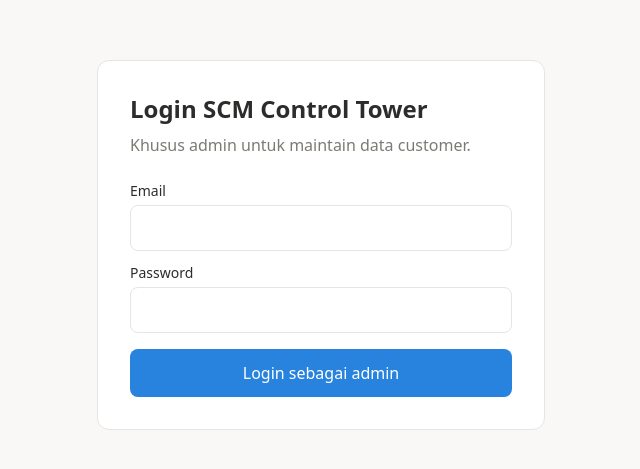
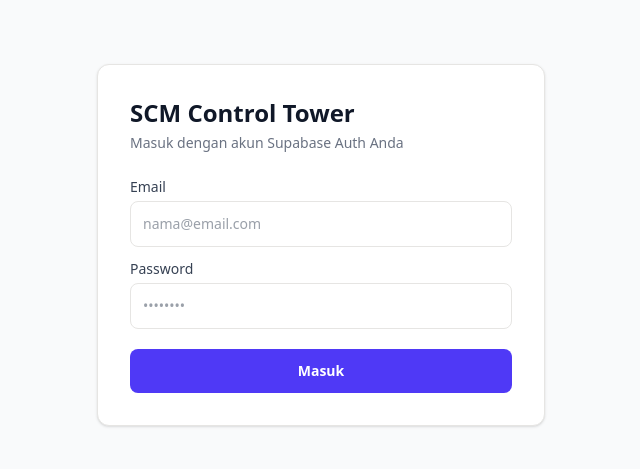
Before and after one commit to srumedan-del/scm-tower, a Next.js app: page /login in a window 1280 px wide. Shown: the part 155-624 px from the top of the page, without its empty margins (319-959 px from the left). Built offline with nearby package versions, Linux system fonts and the light colour scheme.

Commit message:
feat(auth): middleware proteksi semua route (app), login redirect, sidebar active state + logout button

```diff
--- a/app/login/page.tsx
+++ b/app/login/page.tsx
@@ -1,28 +1,103 @@
 'use client'
 
-import { FormEvent, useState } from 'react'
-import { useRouter } from 'next/navigation'
-import { supabase } from '@/lib/supabase'
+import { FormEvent, useState, Suspense } from 'react'
+import { useRouter, useSearchParams } from 'next/navigation'
+import { createBrowserClient } from '@supabase/ssr'
 
-export default function Login(){
+function LoginForm() {
   const router = useRouter()
+  const searchParams = useSearchParams()
+  const redirectTo = searchParams.get('redirectTo') ?? '/dashboard'
+
   const [email, setEmail] = useState('')
   const [password, setPassword] = useState('')
   const [error, setError] = useState('')
   const [loading, setLoading] = useState(false)
 
+  const supabase = createBrowserClient(
+    process.env.NEXT_PUBLIC_SUPABASE_URL!,
+    process.env.NEXT_PUBLIC_SUPABASE_PUBLISHABLE_KEY!
+  )
+
   async function signIn(event: FormEvent) {
     event.preventDefault()
     setLoading(true)
     setError('')
-		const { error: signInError } = await supabase.auth.signInWithPassword({ email, password })
+
+    const { error: signInError } = await supabase.auth.signInWithPassword({
+      email,
+      password,
+    })
+
     if (signInError) {
       setError(signInError.message)
       setLoading(false)
       return
     }
-		router.push('/dashboard')
+
+    router.push(redirectTo)
+    router.refresh()
   }
 
-	return <div className="flex min-h-screen items-center justify-center p-6"><form onSubmit={signIn} className="w-full max-w-md rounded-xl border border-border bg-white p-8"><h1 className="text-2xl font-bold">Login SCM Control Tower</h1><p className="mb-6 mt-2 text-muted">Khusus admin untuk maintain data customer.</p><label className="mb-3 block text-sm font-medium">Email<input required type="email" value={email} onChange={(event) => setEmail(event.target.value)} className="mt-1 w-full rounded-lg border border-border p-3" /></label><label className="mb-4 block text-sm font-medium">Password<input required type="password" value={password} onChange={(event) => setPassword(event.target.value)} className="mt-1 w-full rounded-lg border border-border p-3" /></label>{error && <p className="mb-4 text-sm text-red">{error}</p>}<button disabled={loading} className="w-full rounded-lg bg-blue p-3 font-medium text-white">{loading ? 'Memeriksa...' : 'Login sebagai admin'}</button></form></div>
+  return (
+    <div className="flex min-h-screen items-center justify-center bg-gray-50 p-6">
+      <form
+        onSubmit={signIn}
+        className="w-full max-w-md rounded-xl border border-border bg-white p-8 shadow-sm"
+      >
+        <div className="mb-6">
+          <h1 className="text-2xl font-bold text-gray-900">SCM Control Tower</h1>
+          <p className="mt-1 text-sm text-gray-500">
+            Masuk dengan akun Supabase Auth Anda
+          </p>
+        </div>
+
+        <label className="mb-3 block text-sm font-medium text-gray-700">
+          Email
+          <input
+            required
+            type="email"
+            value={email}
+            onChange={(e) => setEmail(e.target.value)}
+            className="mt-1 w-full rounded-lg border border-border p-3 text-sm focus:outline-none focus:ring-2 focus:ring-indigo-500"
+            placeholder="nama@email.com"
+          />
+        </label>
+
+        <label className="mb-5 block text-sm font-medium text-gray-700">
+          Password
+          <input
+            required
+            type="password"
+            value={password}
+            onChange={(e) => setPassword(e.target.value)}
+            className="mt-1 w-full rounded-lg border border-border p-3 text-sm focus:outline-none focus:ring-2 focus:ring-indigo-500"
+            placeholder="••••••••"
+          />
+        </label>
+
+        {error && (
+          <p className="mb-4 rounded-lg bg-red-50 px-3 py-2 text-sm text-red-700">
+            {error}
+          </p>
+        )}
+
+        <button
+          disabled={loading}
+          type="submit"
+          className="w-full rounded-lg bg-indigo-600 p-3 text-sm font-semibold text-white hover:bg-indigo-500 disabled:opacity-60"
+        >
+          {loading ? 'Memeriksa...' : 'Masuk'}
+        </button>
+      </form>
+    </div>
+  )
 }
+
+export default function LoginPage() {
+  return (
+    <Suspense>
+      <LoginForm />
+    </Suspense>
+  )
+}
--- a/components/sidebar.tsx
+++ b/components/sidebar.tsx
@@ -1,4 +1,75 @@
+'use client'
+
 import Link from 'next/link'
-import { LayoutDashboard, Truck, Package, ClipboardCheck, AlertTriangle, Settings, Users, Warehouse, Activity, Database } from 'lucide-react'
-const items=[['Dashboard','/dashboard',LayoutDashboard],['Workflow','/workflow',Activity],['Shipment','/shipment',Truck],['Vendor','/vendor',Users],['Receiving','/receiving',Package],['Outbound','/outbound',Truck],['Inventory','/inventory',Warehouse],['Checklist','/warehouse-checklist',ClipboardCheck],['Issue Log','/issues',AlertTriangle],['Master','/master-data',Database],['Settings','/settings',Settings]] as const
-export function Sidebar(){return <aside className="w-64 bg-white border-r border-border min-h-screen p-4 hidden md:block"><div className="font-bold text-xl mb-6">SCM Control Tower</div><nav className="space-y-1">{items.map(([label,href,Icon])=><Link key={label} href={href} className="flex items-center gap-3 px-3 py-2 rounded-lg text-sm hover:bg-surface"><Icon size={18}/>{label}</Link>)}</nav></aside>}
+import { usePathname, useRouter } from 'next/navigation'
+import { createBrowserClient } from '@supabase/ssr'
+import {
+  LayoutDashboard, Truck, Package, ClipboardCheck,
+  AlertTriangle, Settings, Users, Warehouse, Activity,
+  Database, LogOut,
+} from 'lucide-react'
+
+const items = [
+  ['Dashboard',         '/dashboard',           LayoutDashboard],
+  ['Workflow',          '/workflow',             Activity],
+  ['Shipment',          '/shipment',             Truck],
+  ['Vendor',            '/vendor',               Users],
+  ['Receiving',         '/receiving',            Package],
+  ['Outbound',          '/outbound',             Truck],
+  ['Inventory',         '/inventory',            Warehouse],
+  ['Checklist',         '/warehouse-checklist',  ClipboardCheck],
+  ['Issue Log',         '/issues',               AlertTriangle],
+  ['Master',            '/master-data',          Database],
+  ['Settings',          '/settings',             Settings],
+] as const
+
+export function Sidebar() {
+  const pathname = usePathname()
+  const router   = useRouter()
+
+  const supabase = createBrowserClient(
+    process.env.NEXT_PUBLIC_SUPABASE_URL!,
+    process.env.NEXT_PUBLIC_SUPABASE_PUBLISHABLE_KEY!
+  )
+
+  async function handleLogout() {
+    await supabase.auth.signOut()
+    router.push('/login')
+    router.refresh()
+  }
+
+  return (
+    <aside className="w-64 bg-white border-r border-border min-h-screen p-4 hidden md:flex flex-col">
+      <div className="font-bold text-xl mb-6">SCM Control Tower</div>
+
+      <nav className="space-y-1 flex-1">
+        {items.map(([label, href, Icon]) => {
+          const active = pathname === href || (href !== '/dashboard' && pathname.startsWith(href))
+          return (
+            <Link
+              key={label}
+              href={href}
+              className={`flex items-center gap-3 px-3 py-2 rounded-lg text-sm transition-colors ${
+                active
+                  ? 'bg-indigo-50 text-indigo-700 font-medium'
+                  : 'hover:bg-surface text-gray-700'
+              }`}
+            >
+              <Icon size={18} />
+              {label}
+            </Link>
+          )
+        })}
+      </nav>
+
+      {/* Logout */}
+      <button
+        onClick={handleLogout}
+        className="mt-4 flex items-center gap-3 px-3 py-2 rounded-lg text-sm text-gray-500 hover:bg-red-50 hover:text-red-600 transition-colors w-full"
+      >
+        <LogOut size={18} />
+        Keluar
+      </button>
+    </aside>
+  )
+}
--- /dev/null
+++ b/lib/supabaseServer.ts
@@ -0,0 +1,31 @@
+import { createServerClient } from '@supabase/ssr'
+import { cookies } from 'next/headers'
+
+/**
+ * Supabase client untuk Server Components dan Server Actions.
+ * Membaca session dari cookies (ditulis oleh @supabase/ssr saat login).
+ */
+export async function createSupabaseServerClient() {
+  const cookieStore = await cookies()
+
+  return createServerClient(
+    process.env.NEXT_PUBLIC_SUPABASE_URL!,
+    process.env.NEXT_PUBLIC_SUPABASE_PUBLISHABLE_KEY!,
+    {
+      cookies: {
+        getAll() {
+          return cookieStore.getAll()
+        },
+        setAll(cookiesToSet) {
+          try {
+            cookiesToSet.forEach(({ name, value, options }) => {
+              cookieStore.set(name, value, options)
+            })
+          } catch {
+            // setAll di-call dari Server Component — safe to ignore
+          }
+        },
+      },
+    }
+  )
+}
--- /dev/null
+++ b/middleware.ts
@@ -0,0 +1,67 @@
+import { createServerClient } from '@supabase/ssr'
+import { NextRequest, NextResponse } from 'next/server'
+
+export async function middleware(request: NextRequest) {
+  let supabaseResponse = NextResponse.next({ request })
+
+  const supabase = createServerClient(
+    process.env.NEXT_PUBLIC_SUPABASE_URL!,
+    process.env.NEXT_PUBLIC_SUPABASE_PUBLISHABLE_KEY!,
+    {
+      cookies: {
+        getAll() {
+          return request.cookies.getAll()
+        },
+        setAll(cookiesToSet) {
+          cookiesToSet.forEach(({ name, value }) =>
+            request.cookies.set(name, value)
+          )
+          supabaseResponse = NextResponse.next({ request })
+          cookiesToSet.forEach(({ name, value, options }) =>
+            supabaseResponse.cookies.set(name, value, options)
+          )
+        },
+      },
+    }
+  )
+
+  // Refresh session — PENTING: jangan hapus ini
+  const { data: { user } } = await supabase.auth.getUser()
+
+  const { pathname } = request.nextUrl
+
+  // Route yang tidak perlu auth
+  const publicPaths = ['/login', '/_next', '/favicon', '/api']
+  const isPublic = publicPaths.some((p) => pathname.startsWith(p))
+
+  // Kalau belum login dan bukan route publik → redirect ke /login
+  if (!user && !isPublic) {
+    const loginUrl = request.nextUrl.clone()
+    loginUrl.pathname = '/login'
+    loginUrl.searchParams.set('redirectTo', pathname)
+    return NextResponse.redirect(loginUrl)
+  }
+
+  // Kalau sudah login dan akses /login → redirect ke /dashboard
+  if (user && pathname === '/login') {
+    const dashboardUrl = request.nextUrl.clone()
+    dashboardUrl.pathname = '/dashboard'
+    dashboardUrl.searchParams.delete('redirectTo')
+    return NextResponse.redirect(dashboardUrl)
+  }
+
+  return supabaseResponse
+}
+
+export const config = {
+  matcher: [
+    /*
+     * Match semua path kecuali:
+     * - _next/static (static files)
+     * - _next/image (image optimization)
+     * - favicon.ico
+     * - file dengan ekstensi (png, jpg, dll.)
+     */
+    '/((?!_next/static|_next/image|favicon.ico|.*\\.(?:svg|png|jpg|jpeg|gif|webp)$).*)',
+  ],
+}
--- a/package.json
+++ b/package.json
@@ -1 +1 @@
-{"scripts":{"dev":"next dev","build":"next build","start":"next start"},"dependencies":{"@supabase/supabase-js":"latest","@types/leaflet":"^1.9.22","leaflet":"^1.9.4","lucide-react":"latest","next":"latest","react":"latest","react-dom":"latest","react-leaflet":"^5.0.0","recharts":"latest","xlsx":"^0.18.5"},"devDependencies":{"@tailwindcss/postcss":"^4.3.3","@types/node":"latest","@types/react":"latest","@types/react-dom":"latest","autoprefixer":"latest","postcss":"latest","tailwindcss":"latest","typescript":"latest"}}
+{"scripts":{"dev":"next dev","build":"next build","start":"next start"},"dependencies":{"@supabase/ssr":"^0.12.6","@supabase/supabase-js":"latest","@types/leaflet":"^1.9.22","leaflet":"^1.9.4","lucide-react":"latest","next":"latest","react":"latest","react-dom":"latest","react-leaflet":"^5.0.0","recharts":"latest","xlsx":"^0.18.5"},"devDependencies":{"@tailwindcss/postcss":"^4.3.3","@types/node":"latest","@types/react":"latest","@types/react-dom":"latest","autoprefixer":"latest","postcss":"latest","tailwindcss":"latest","typescript":"latest"}}
```
Also changed, not shown: 1 other file (tests, documents, lock files or other folders). Lines whose indentation alone changed are shown as unchanged.
